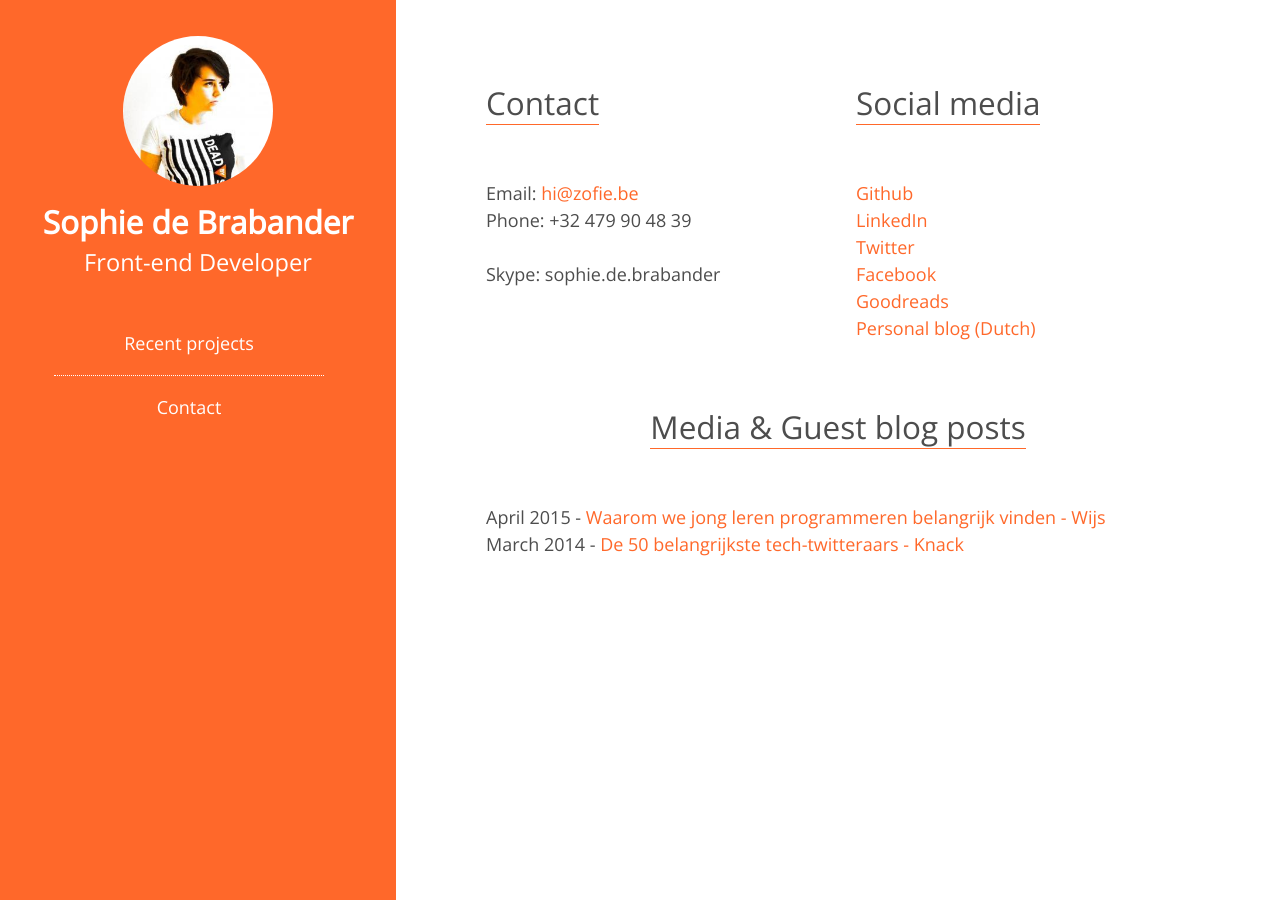
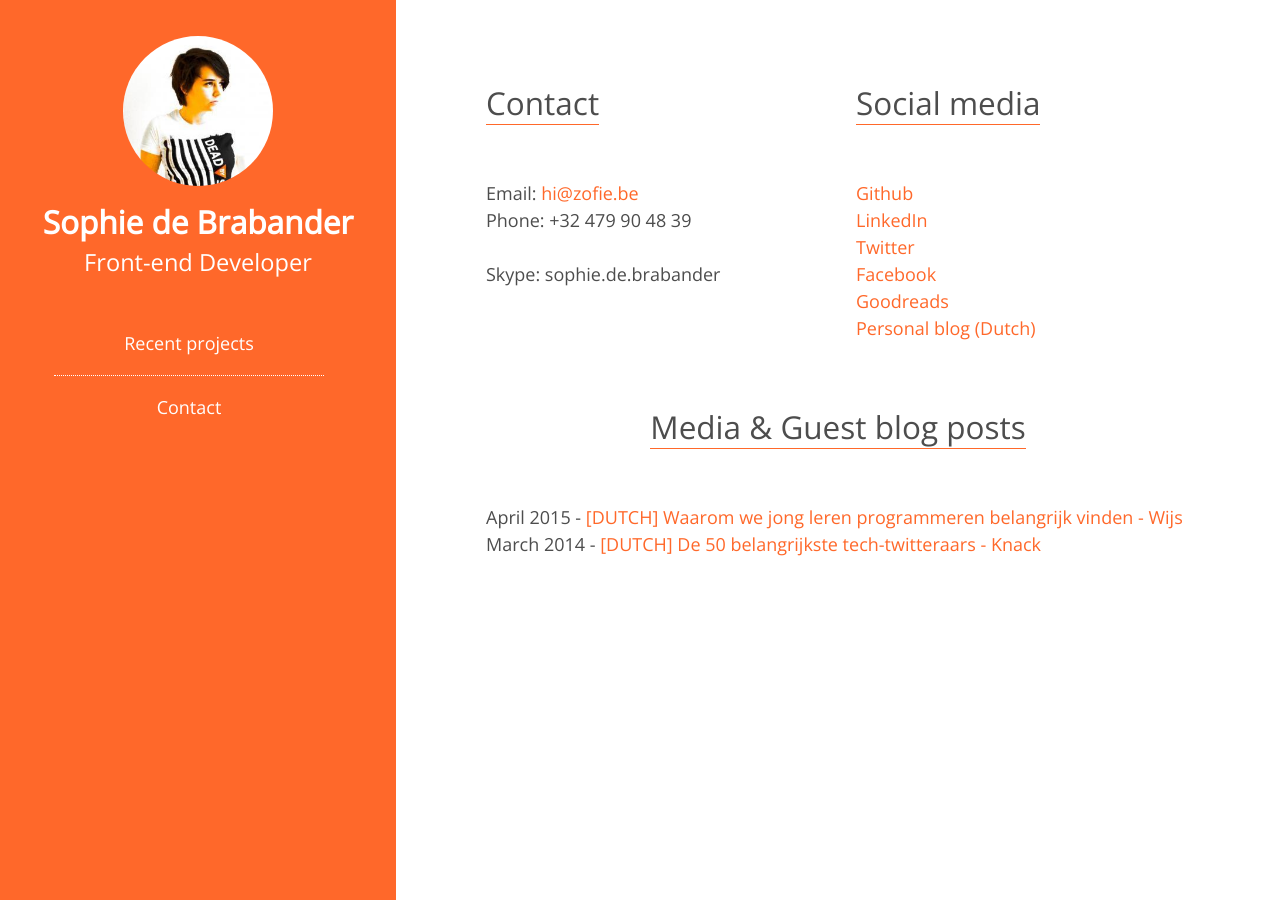
Before and after one commit to Zofie/zofie.github.io, a Jekyll site: the page built from contact.html, in a window 1280 px wide. Built offline with Jekyll 4.4.1, drawn with Linux system fonts in a browser that asks for light colours; nearby versions of some CDN libraries.

Commit message:
Contact: added language of article

```diff
--- a/contact.html
+++ b/contact.html
@@ -59,8 +59,8 @@ menu: main
     </h1>
 
     <ul class="o-list c-list-bullet">
-      <li>April 2015 - <a href="https://wijs.be/nl/trends-inzichten/blog/detail/waarom-we-jong-leren-programmeren-belangrijk-vinden" target="_blank">Waarom we jong leren programmeren belangrijk vinden - Wijs</a></li>
-      <li>March 2014 - <a href="http://datanews.knack.be/ict/nieuws/de-50-belangrijkste-tech-twitteraars/article-normal-296451.html" target="_blank">De 50 belangrijkste tech-twitteraars - Knack</a></li>
+      <li>April 2015 - <a href="https://wijs.be/nl/trends-inzichten/blog/detail/waarom-we-jong-leren-programmeren-belangrijk-vinden" target="_blank">[DUTCH] Waarom we jong leren programmeren belangrijk vinden - Wijs</a></li>
+      <li>March 2014 - <a href="http://datanews.knack.be/ict/nieuws/de-50-belangrijkste-tech-twitteraars/article-normal-296451.html" target="_blank">[DUTCH] De 50 belangrijkste tech-twitteraars - Knack</a></li>
     </ul>
   </div>
 </section>
```
